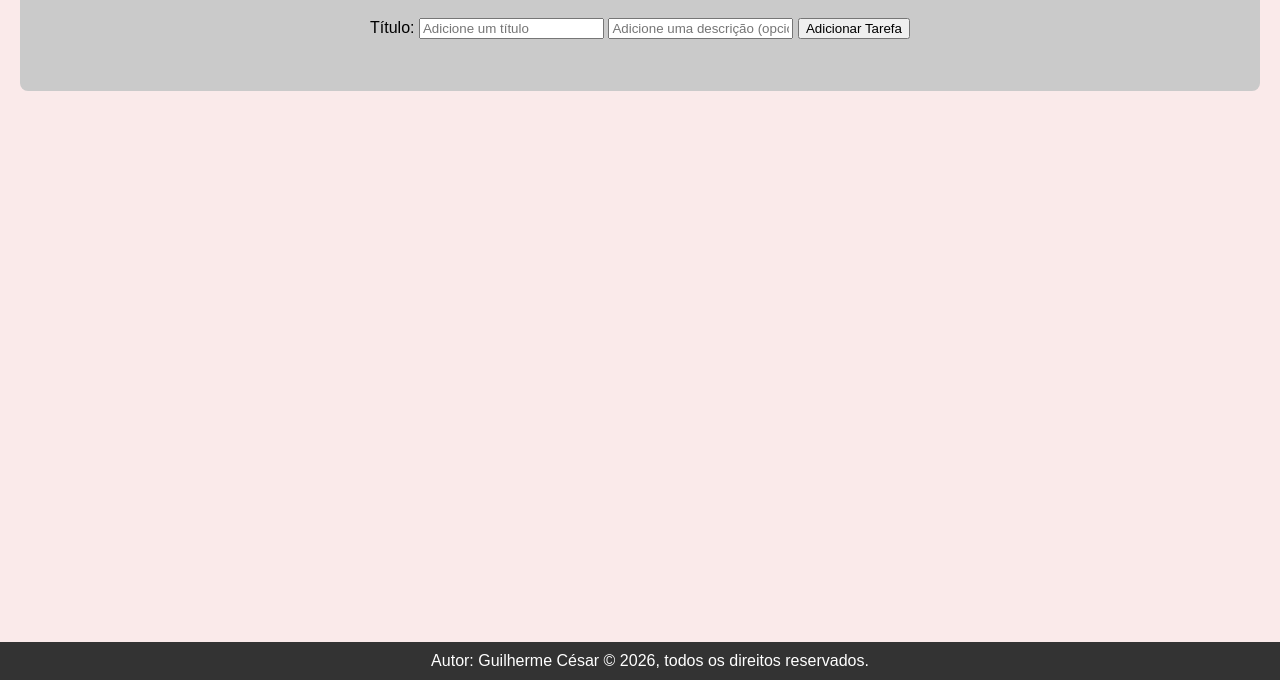
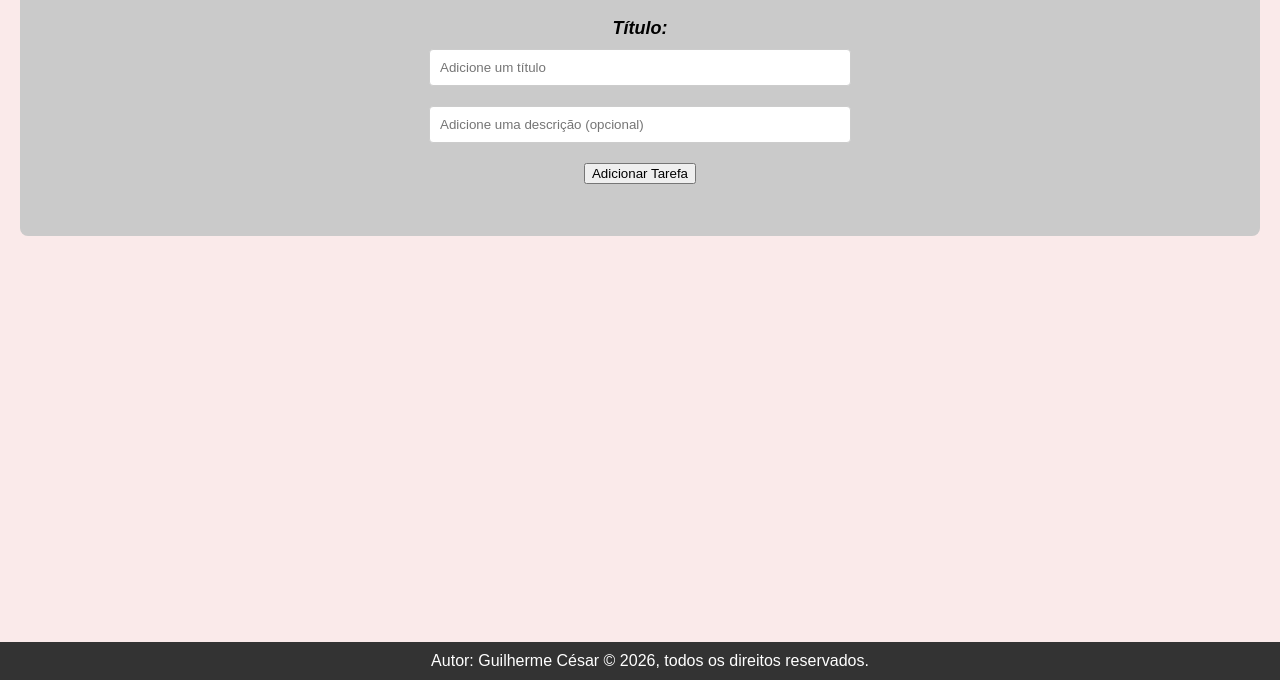
Before and after one commit to GuilhermeCesar2317/Gerenciador-de-Tarefas, a plain HTML site: page index.html in a window 1280 px wide. Shown: the part 120-800 px from the top of the page. Drawn offline with Linux system fonts and the light colour scheme.

Commit message:
Adições no CSS

```diff
--- a/style.css
+++ b/style.css
@@ -36,3 +36,26 @@ footer {
     justify-content: center;
     align-items: center;
 }
+
+label {
+    font-size: 18px;
+    font-weight: bold;
+    font-style: italic;
+    margin-bottom: 10px;
+}
+
+input[type="text"] {
+    padding: 10px;
+    width: 100%;
+    max-width: 400px;
+    margin-bottom: 20px;
+    border: 1px solid #ccc;
+    border-radius: 4px;
+}
+
+#task-form {
+    display: flex;
+    flex-direction: column;
+    align-items: center;
+    width: 100%;
+}
```
